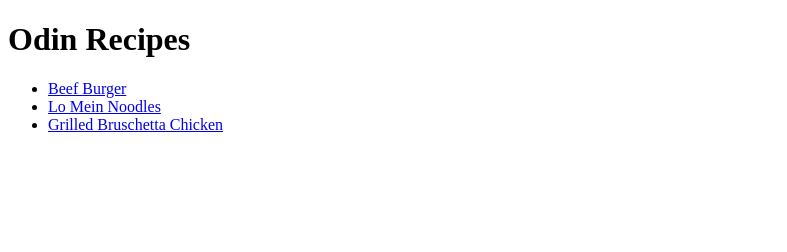
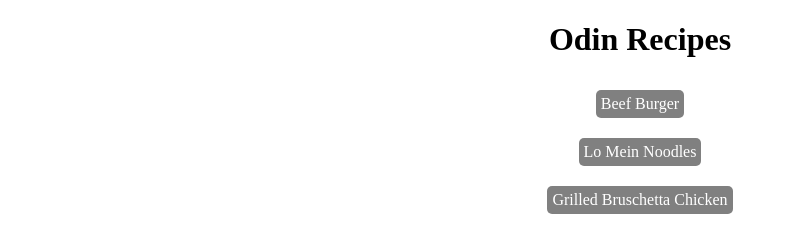
Before and after one commit to OutliveStudio/odin-recipes, a plain HTML site: page index.html in a window 1280 px wide. Shown: the whole page, without its empty margins (0-787 px from the left). Drawn offline with Linux system fonts and the light colour scheme.

Commit message:
Added global button styling and improved list layout for the homepage.

```diff
--- a/index.html
+++ b/index.html
@@ -4,15 +4,15 @@
         <meta charset="UTF-8">
         <meta name="viewport" content="width=device-width, initial-scale=1.0">
         <title>Odin Recipes</title>
-        <link rel="stylesheet" href="style.css">
+        <link rel="stylesheet" href="styles.css">
     </head>
 
     <body>
-        <h1>Odin Recipes</h1>
-        <ul>
-            <li><a href="recipes/burger.html">Beef Burger</a></li>
-            <li><a href="recipes/noodles.html">Lo Mein Noodles</a></li>
-            <li><a href="recipes/chicken.html">Grilled Bruschetta Chicken</a></li>
+        <h1 class="centeredTitle">Odin Recipes</h1>
+        <ul class="listNav">
+            <li><a class="button" href="recipes/burger.html">Beef Burger</a></li>
+            <li><a class="button" href="recipes/noodles.html">Lo Mein Noodles</a></li>
+            <li><a class="button" href="recipes/chicken.html">Grilled Bruschetta Chicken</a></li>
         </ul>
     </body>
 </html>
--- /dev/null
+++ b/styles.css
@@ -0,0 +1,26 @@
+/* {
+    border: 2px solid red;
+}
+*/
+
+.button {
+    background-color: grey;
+    color: white;
+    text-decoration: none;
+    display: inline-block;
+    padding: 5px;
+    margin: 10px;
+    border-radius: 5px;
+}
+
+.listNav {
+    width: 500px;
+    margin: 0 auto;
+    list-style: none;
+    padding-left: 0px;
+    text-align: center;
+}
+
+h1.centeredTitle {
+    text-align: center;
+}
```
Also changed, not shown: recipes/burger.html (+2 -2 lines), recipes/chicken.html (+2 -2 lines), recipes/noodles.html (+2 -2 lines), style.css (deleted).
